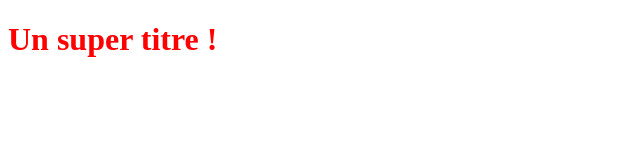
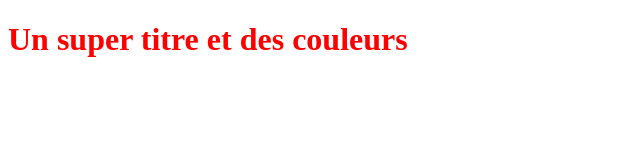
Before and after one commit to laura2033/test, a plain HTML site: page index.html in a window 1280 px wide. Shown: the whole page, without its empty margins (0-640 px from the left). Drawn offline with Linux system fonts and the light colour scheme.

Commit message:
Modification du titre H1 et couleur

```diff
--- a/index.html
+++ b/index.html
@@ -5,6 +5,6 @@
    <link rel="stylesheet" type="text/css" href="styles.css">
 </head>
 <body>
-   <h1>Un super titre !</h1>
+   <h1>Un super titre et des couleurs </h1>
 </body>
 </html>
```
